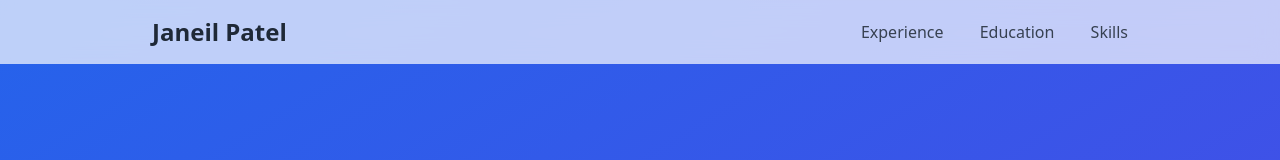
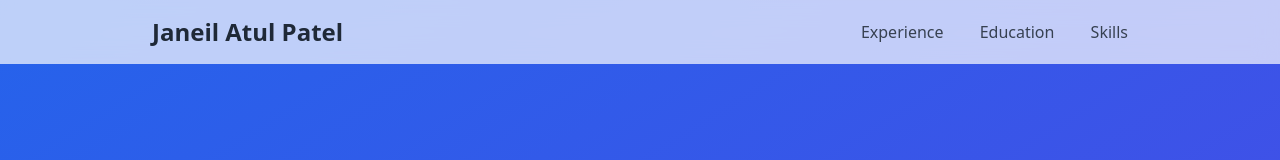
Before and after one commit to JaneiLPateL/janeilpatel.github.io, a plain HTML site: page index.html in a window 1280 px wide. Shown: the top 160 px of the page. Drawn offline with nearby package versions, Linux system fonts and the light colour scheme.

Commit message:
Interactive

```diff
--- a/index.html
+++ b/index.html
@@ -13,7 +13,7 @@
   <!-- Navigation -->
   <header class="fixed w-full bg-white bg-opacity-70 backdrop-blur-md z-50">
     <div class="max-w-5xl mx-auto flex items-center justify-between py-4 px-6">
-      <a href="#hero" class="text-2xl font-bold text-gray-800 hover:text-blue-600 transition">Janeil Patel</a>
+      <a href="#hero" class="text-2xl font-bold text-gray-800 hover:text-blue-600 transition">Janeil Atul Patel</a>
       <nav class="space-x-8 text-gray-700">
         <a href="#experience" class="hover:text-blue-600 transition">Experience</a>
         <a href="#education" class="hover:text-indigo-600 transition">Education</a>
```
